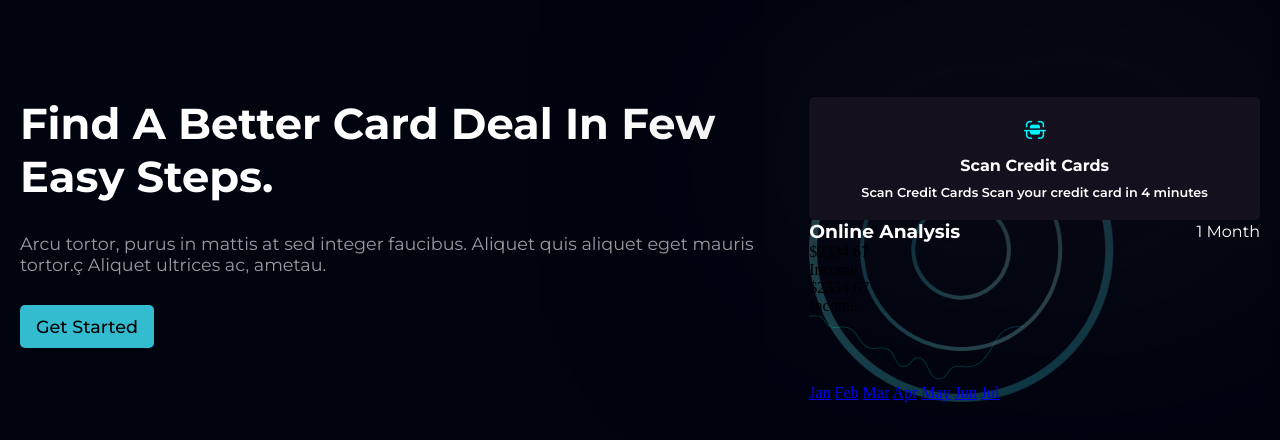
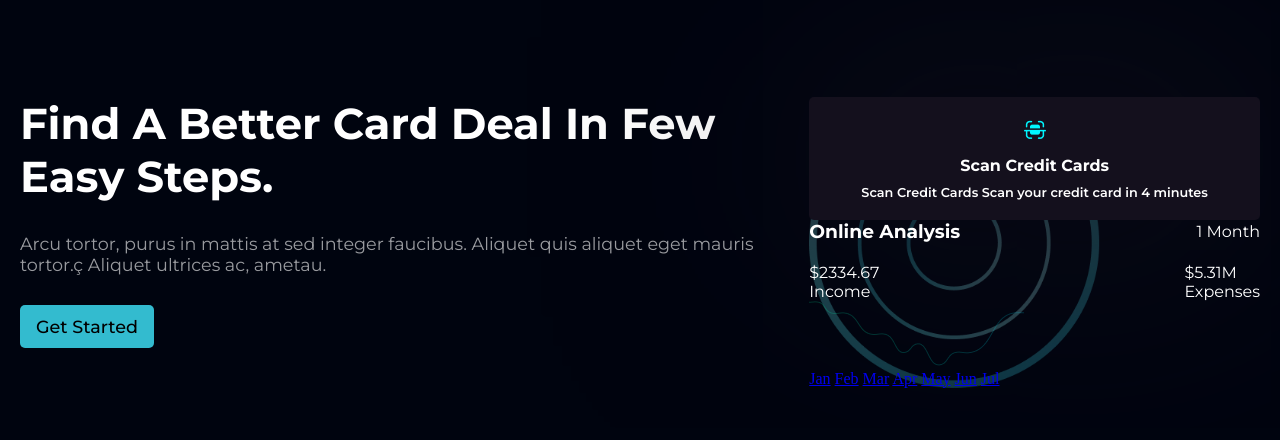
Before and after one commit to constobidullah/pro11-hooBank, a plain HTML site: page index.html in a window 1280 px wide. Shown: the part 2037-2477 px from the top of the page. Drawn offline with Linux system fonts and the light colour scheme.

Commit message:
income expense alignment given style

```diff
--- a/index.html
+++ b/index.html
@@ -237,14 +237,14 @@
                     <p>1 Month</p>
                 </div>
 
-                <div>
-                    <div>
+                <div id="income-expense">
+                    <div id="income">
                         <p>$2334.67</p>
                         <p>Income</p>
                     </div>
-                    <div>
-                        <p>$2334.67</p>
-                        <p>Income</p>
+                    <div id="expense">
+                        <p>$5.31M</p>
+                        <p>Expenses</p>
                     </div>
                 </div>
 
--- a/styles.css
+++ b/styles.css
@@ -489,4 +489,12 @@ nav {
     display: flex;
     justify-content: space-between;
     align-items: center;
+    margin: 0 0 20px 0;
 }
+
+#income-expense{
+    font-family: 'Montserrat', sans-serif;
+    color: #fff;
+    display: flex;
+    justify-content: space-between;
+}
```
